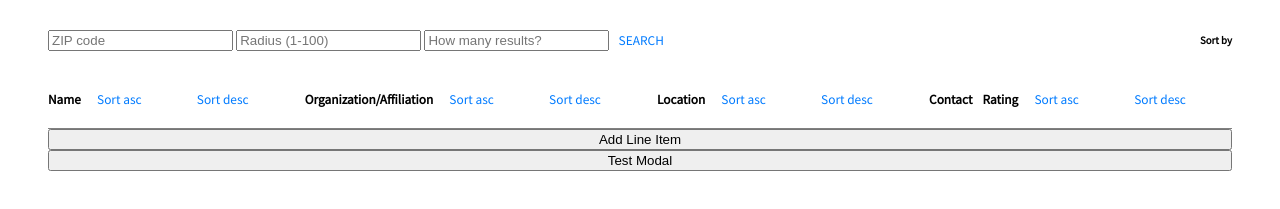
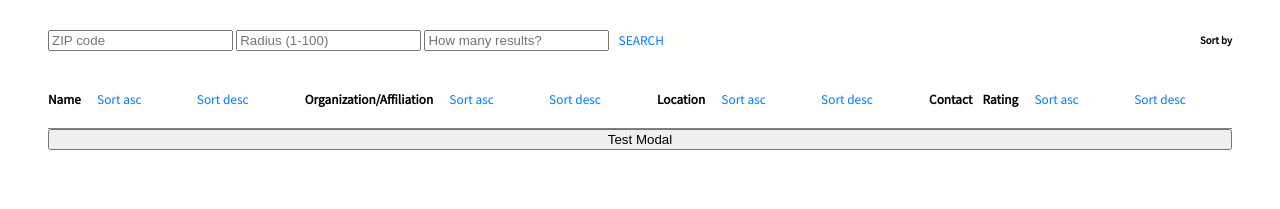
Before and after one commit to katerigney/metro-min, a website: page public/index.html in a window 1280 px wide. Shown: the part 159-368 px from the top of the page. Drawn offline with nearby package versions, Linux system fonts and the light colour scheme.

```diff
--- a/public/index.html
+++ b/public/index.html
@@ -60,7 +60,6 @@
 
     </section>
 
-    <button class="addLineItem" onclick="addLineItem()">Add Line Item</button>
 
     <button class="open-modal" onclick="testButton()">Test Modal</button>
 
--- a/public/screen.css
+++ b/public/screen.css
@@ -99,12 +99,6 @@
   font-size: 12px;
 }
 
-/* .lineItemPropertyContainer {
-  margin: 0em;
-  padding:1em;
-  max-width: 100%;
-} */
-
 .lineItemContainer:nth-child(2n) {
   background: rgb(219, 219, 219);
   padding:1em 0em 1em 0em;
```
